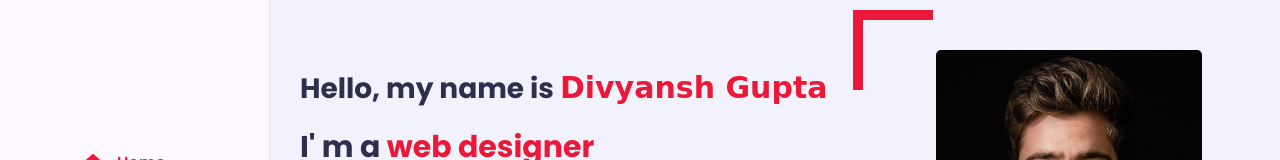
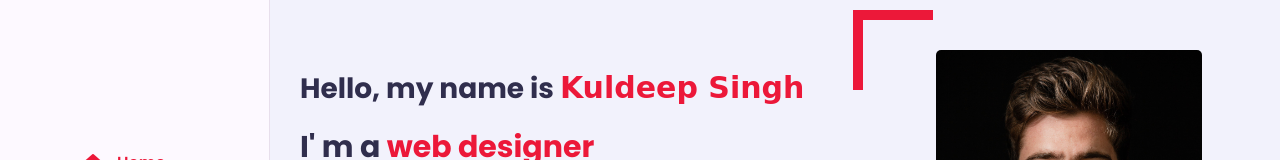
Before and after one commit to DivyanshGupta0205/Portfolio-Website, a plain HTML site: page index.html in a window 1280 px wide. Shown: the part 142-302 px from the top of the page. Drawn offline with Linux system fonts and the light colour scheme; files whose address does not match are found by name; a web font is replaced by a local one.

Commit message:
Portfolio Framework

```diff
--- a/index.html
+++ b/index.html
@@ -42,7 +42,7 @@
                 <div class="container">
                     <div class="row">
                         <div class="home-info padd-15">
-                            <h3 class="hello">Hello, my name is <span class="name">Divyansh Gupta</span></h3>
+                            <h3 class="hello">Hello, my name is <span class="name">Kuldeep Singh</span></h3>
                             <h3 class="my-profession">I' m a <span class="typing">web designer</span></h3>
                             <p>I'm a web Designer with extensive experience for over 5 years.My expertise is to create and website design, graphicdesign, and many more...</p>
                             <a href="#contact" class="btn hire-me">Hire Me</a>
```
